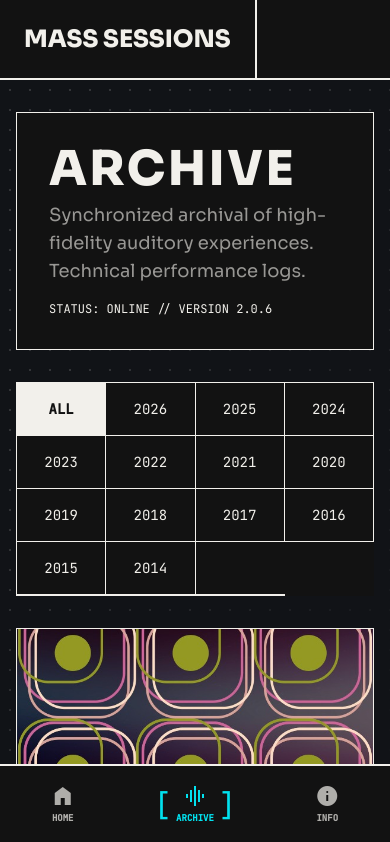
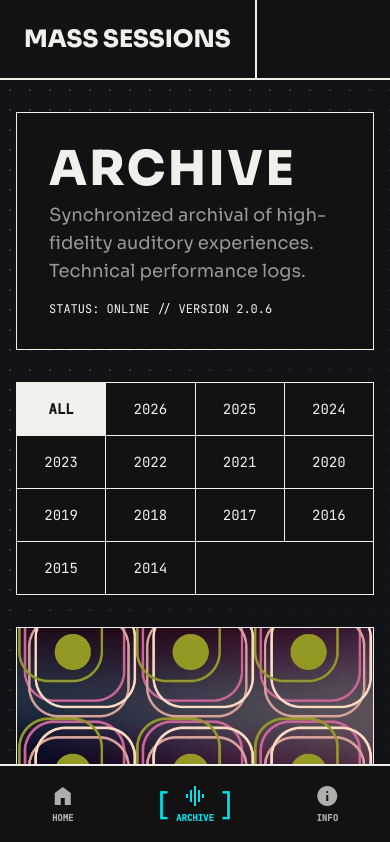
Before and after one commit to andres-manzanera/mass-sessions, a Next.js app: page /sessions in a window 390 px wide. Shown: the top 842 px of the page. Built offline with nearby package versions, Linux system fonts and the light colour scheme.

Commit message:
Reconstruccion grid de años en mobile porque se cortaban las lineas divisorias

```diff
--- a/src/app/sessions/page.tsx
+++ b/src/app/sessions/page.tsx
@@ -276,7 +276,7 @@ function GridContent() {
               {year}
             </button>
           ))}
-          <div style={{ "--i": 13 } as React.CSSProperties} className="col-span-3 md:col-span-1 border border-brand-orange ml-[-1px] mt-[-1px] pointer-events-none session-tab-anim"></div>
+          <div style={{ "--i": 14 } as React.CSSProperties} className="col-span-2 md:hidden border border-brand-orange ml-[-1px] mt-[-1px] pointer-events-none session-tab-anim"></div>
         </div>
 
         {/* The Grid List */}
```
